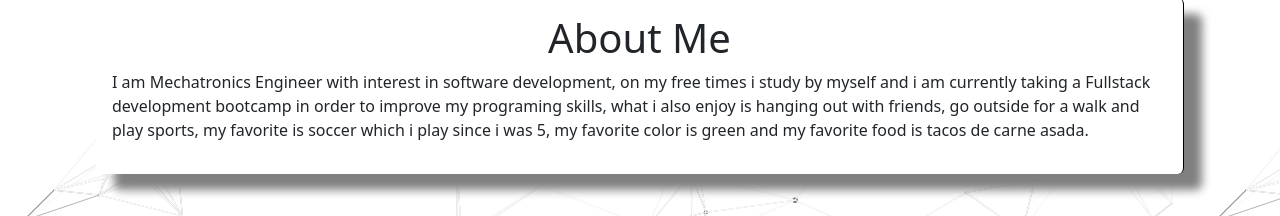
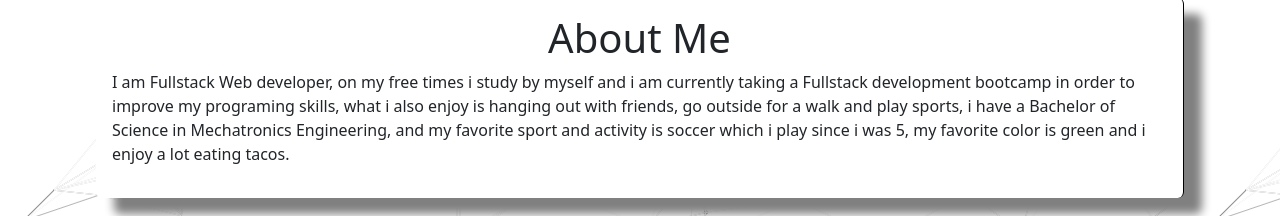
Before and after one commit to Alexslzr/Alex-Portfolio, a React (Create React App) app: page / in a window 1280 px wide. Shown: the part 332-548 px from the top of the page. Built offline with nearby package versions, Linux system fonts and the light colour scheme.

Commit message:
updated aboutme text

```diff
--- a/src/components/AboutMe/AboutMe.js
+++ b/src/components/AboutMe/AboutMe.js
@@ -8,10 +8,10 @@ export default function AboutMe() {
       <div className='mx-5 my-2 rounded p-3 about'>
         <h1 className='text-center'>About Me</h1>
         <p className='text-justify'>
-          I am Mechatronics Engineer with interest in software development,
-          on my free times i study by myself and i am currently taking a Fullstack development bootcamp
+          I am Fullstack Web developer, on my free times i study by myself and i am currently taking a Fullstack development bootcamp
           in order to improve my programing skills, what i also enjoy is hanging out with friends, go outside for a walk and play sports,
-          my favorite is soccer which i play since i was 5, my favorite color is green and my favorite food is tacos de carne asada.
+          i have a Bachelor of Science in Mechatronics Engineering, and my favorite sport and activity is soccer which i play since i was 5,
+          my favorite color is green and i enjoy a lot eating tacos.
         </p>
       </div>
     </div>
```
